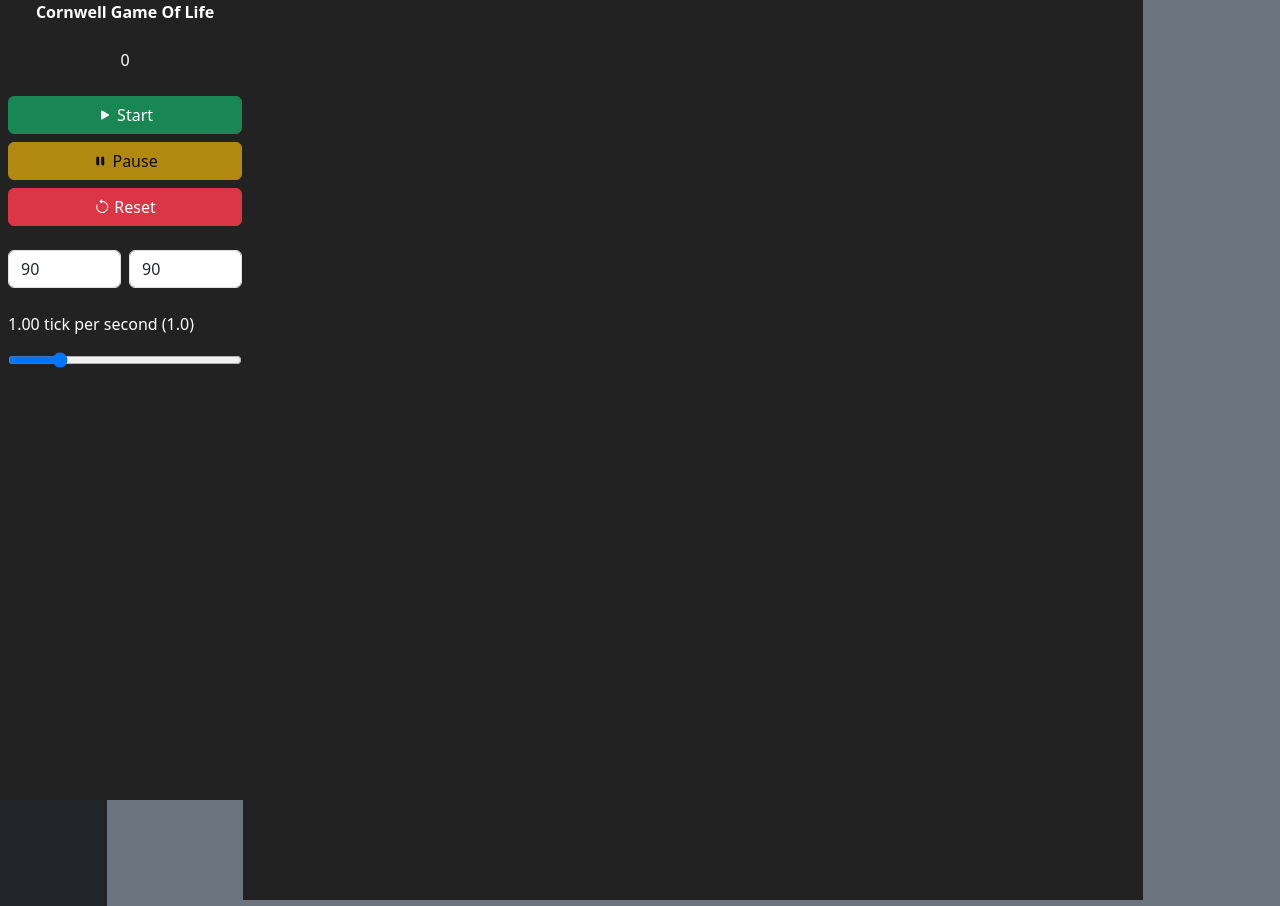
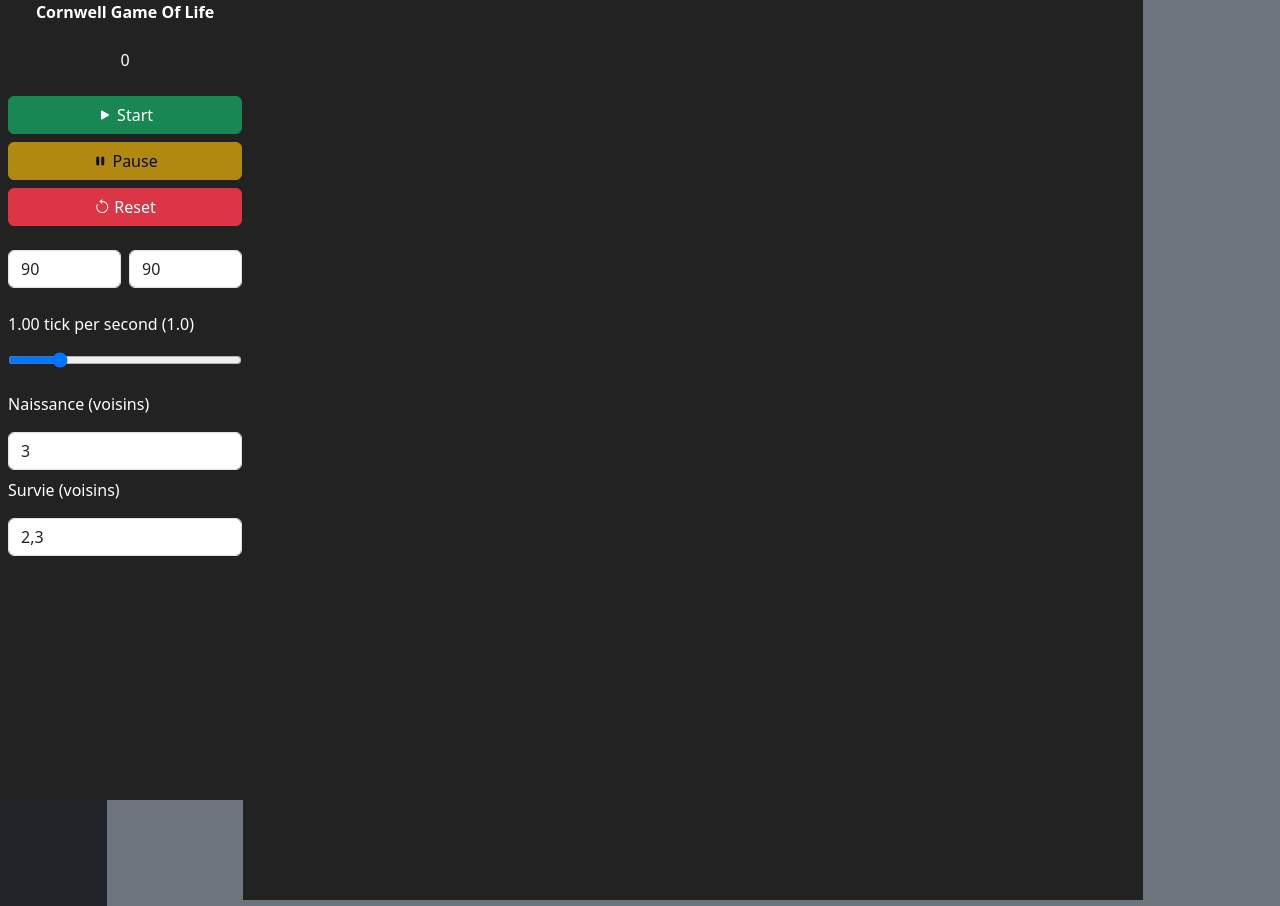
Before and after one commit to Ogdam/game_of_life, a React (Vite) app in the folder frontend/gol-fe/: page / in a window 1280 px wide. Built offline with nearby package versions, Linux system fonts and the light colour scheme; no server answers.

Commit message:
[#31] ajoute les inputs naissance/survie dans les contrôles

```diff
--- a/frontend/gol-fe/src/components/controls.jsx
+++ b/frontend/gol-fe/src/components/controls.jsx
@@ -1,6 +1,10 @@
 import './controls.css'
 import { useState, useEffect } from 'react'
 import { useSimulationStore } from '../stores/store'
+
+function parseRuleInput(value) {
+  return value.split(',').map(Number).filter(Number.isInteger)
+}
 
 function Controls() {
   const start = useSimulationStore((s) => s.start)
@@ -11,10 +15,14 @@ function Controls() {
   const setTickRate = useSimulationStore((s) => s.setTickRate)
   const numberCellWidth = useSimulationStore((s) => s.numberCellWidth)
   const numberCellHeight = useSimulationStore((s) => s.numberCellHeight)
+  const rules = useSimulationStore((s) => s.rules)
+  const setSimulationRules = useSimulationStore((s) => s.setSimulationRules)
 
   const [width, setWidth] = useState(numberCellWidth)
   const [height, setHeight] = useState(numberCellHeight)
   const [speed, setSpeed] = useState(1)
+  const [birthInput, setBirthInput] = useState(rules.birth.join(','))
+  const [surviveInput, setSurviveInput] = useState(rules.survive.join(','))
 
   useEffect(() => {
     const onKeyDown = (e) => {
@@ -104,6 +112,33 @@ function Controls() {
           }}
         />
       </div>
+
+      {/* 4. RULES */}
+      <div className="d-flex flex-column gap-2">
+        <label className="form-label">Naissance (voisins)</label>
+        <input
+          type="text"
+          className="form-control"
+          value={birthInput}
+          onChange={(e) => {
+            setBirthInput(e.target.value)
+            setSimulationRules(parseRuleInput(e.target.value), parseRuleInput(surviveInput))
+          }}
+          placeholder="ex: 3"
+        />
+
+        <label className="form-label">Survie (voisins)</label>
+        <input
+          type="text"
+          className="form-control"
+          value={surviveInput}
+          onChange={(e) => {
+            setSurviveInput(e.target.value)
+            setSimulationRules(parseRuleInput(birthInput), parseRuleInput(e.target.value))
+          }}
+          placeholder="ex: 2,3"
+        />
+      </div>
     </div>
   )
 }
```
